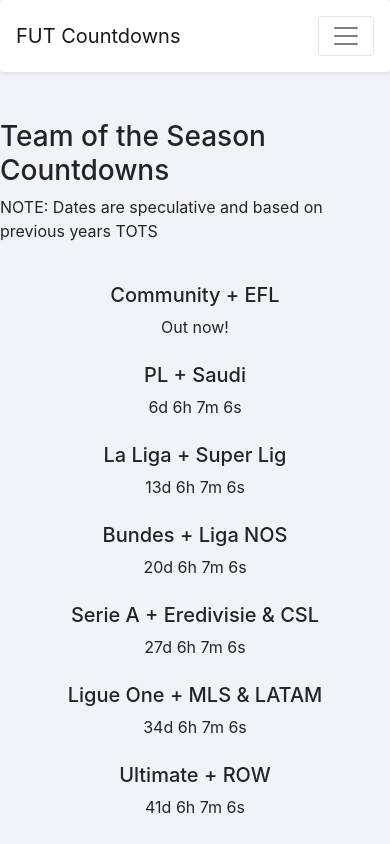
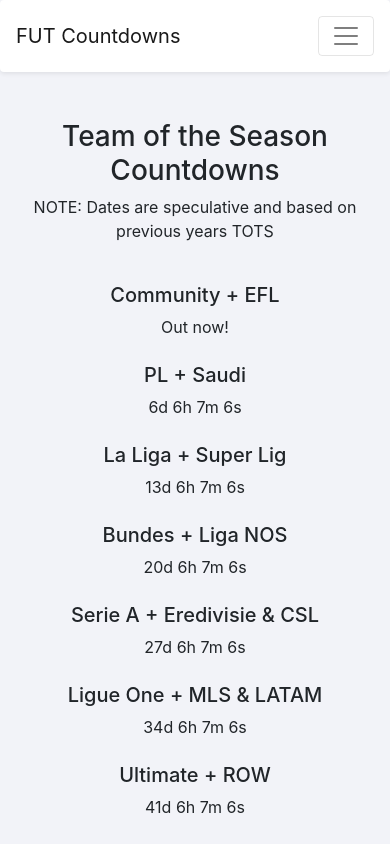
Before and after one commit to LouisWhite15/fut-countdowns, a React (Create React App) app: page / in a window 390 px wide. Built offline with nearby package versions, Linux system fonts and the light colour scheme.

Commit message:
fix: centered text on index page above countdowns for mobile support

```diff
--- a/src/components/index.tsx
+++ b/src/components/index.tsx
@@ -8,10 +8,10 @@
     <div>
       <Container>
         <Row className='justify-content-center'>
-          <h3>Team of the Season Countdowns</h3>
+          <h3 className='text-center'>Team of the Season Countdowns</h3>
         </Row>
         <Row className='justify-content-center'>
-          <p>NOTE: Dates are speculative and based on previous years TOTS</p>
+          <p className='text-center'>NOTE: Dates are speculative and based on previous years TOTS</p>
         </Row>
         <br />
         <Countdown
```
